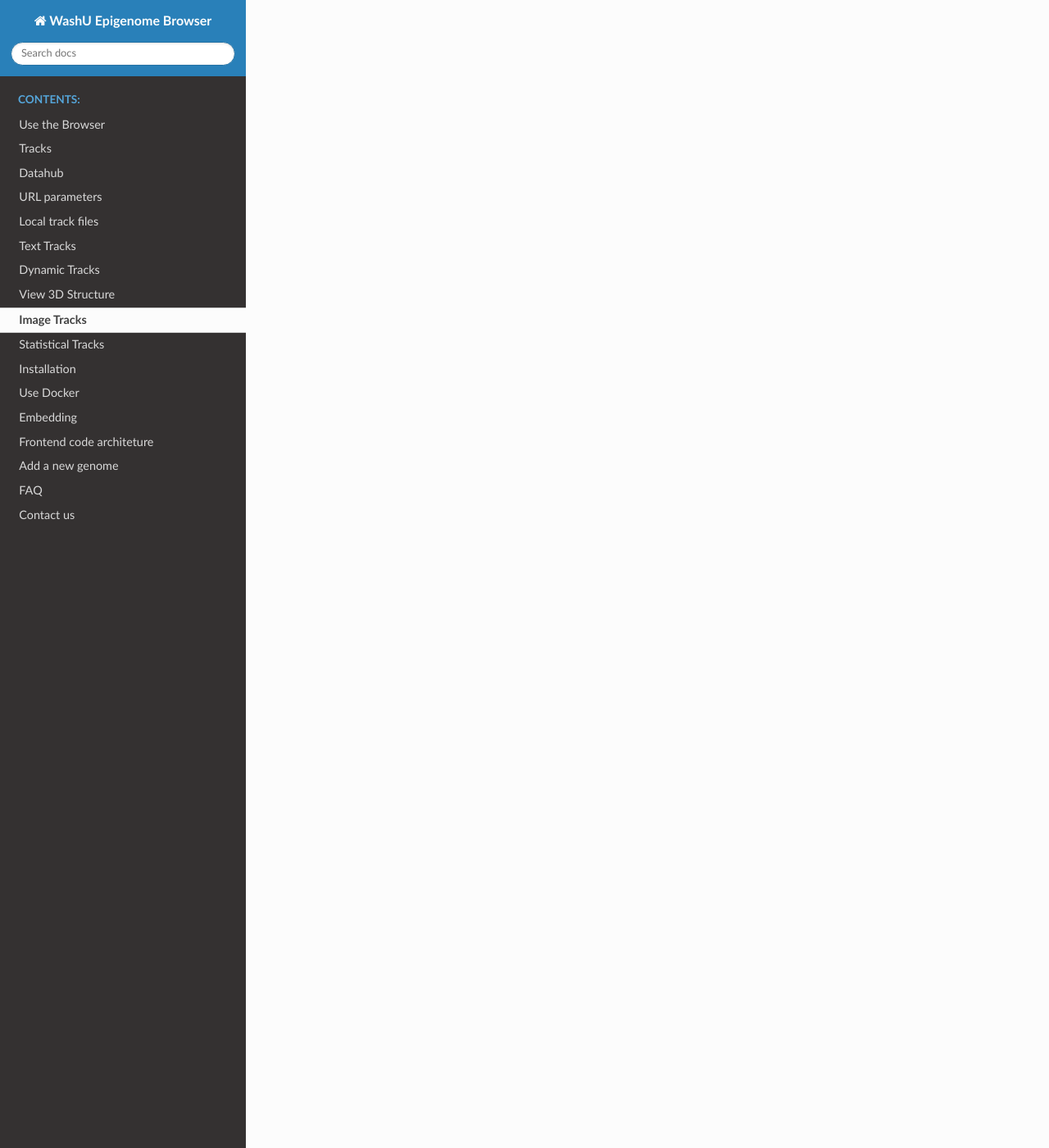
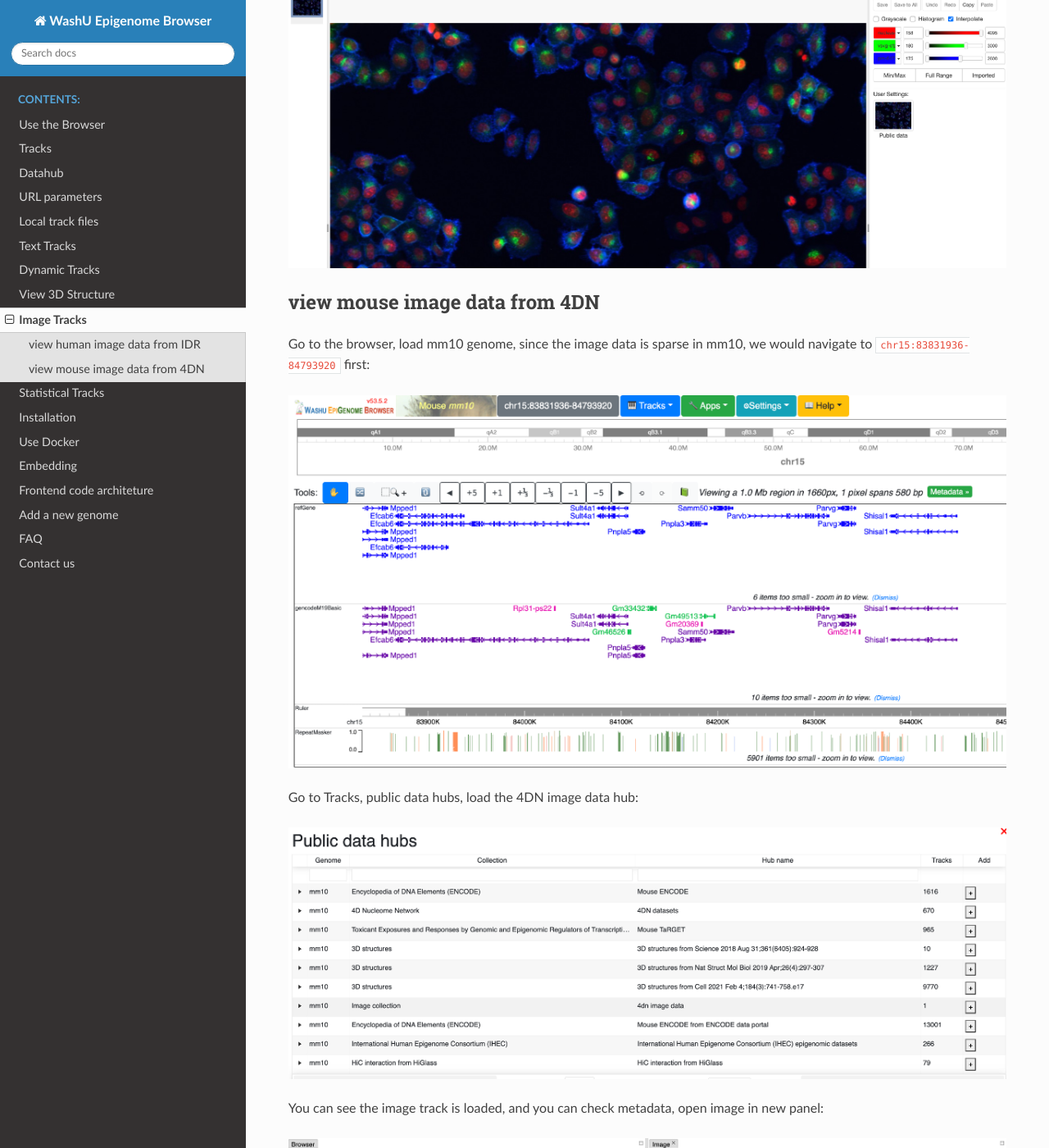
Before and after one commit to lidaof/eg-docs, a Sphinx documentation site: the page built from docs/image.rst, in a window 1280 px wide and 1400 px high, scrolled down 3317 px. Shown: the whole window at 82% size. Built offline with Sphinx 7.4.7 and the Read the Docs theme 2.0.0, drawn with Linux system fonts in a browser that asks for light colours; some of the changed text lies outside the part shown.

Commit message:
image track

```diff
--- a/docs/image.rst
+++ b/docs/image.rst
@@ -4,3 +4,51 @@
 The browser currently supports loading image data from Omero server hosted by `4DN data portal <https://data.4dnucleome.org/>`_  and `Image Data Resource (IDR) <https://idr.openmicroscopy.org/>`_. An example interface after loading one image track is illustrated below:
 
 .. image:: _static/image_track_example.png
+
+view human image data from IDR
+------------------------------
+
+Go the browser, choose hg38:
+
+.. image:: _static/imagetrack1.png
+
+Go to Tracks, public data hubs, load the IDR image data hub:
+
+.. image:: _static/imagetrack2.png
+
+You can see the browser window is load with the image track:
+
+.. image:: _static/imagetrack3.png
+
+Click any of the image to show metadata popup:
+
+.. image:: _static/imagetrack4.png
+
+Click View larger image button to see the image in a new panel:
+
+.. image:: _static/imagetrack5.png
+
+Click ``View in Omero`` button in the new panel to see the image details in IDR website:
+
+.. image:: _static/imagetrack6.png
+
+view mouse image data from 4DN
+------------------------------
+
+Go to the browser, load mm10 genome, since the image data is sparse in mm10, we would navigate to ``chr15:83831936-84793920`` first:
+
+.. image:: _static/imagetrack7.png
+
+Go to Tracks, public data hubs, load the 4DN image data hub:
+
+.. image:: _static/imagetrack8.png
+
+You can see the image track is loaded, and you can check metadata, open image in new panel:
+
+.. image:: _static/imagetrack9.png
+
+Besides the link to Omero server is provided, there is also a button which links you to the 4DN details page:
+
+.. image:: _static/imagetrack10.png
+
+.. image:: _static/imagetrack11.png
```
Also changed, not shown: docs/_static/imagetrack1.png (added), docs/_static/imagetrack10.png (added), docs/_static/imagetrack11.png (added), docs/_static/imagetrack2.png (added), docs/_static/imagetrack3.png (added), docs/_static/imagetrack4.png (added), docs/_static/imagetrack5.png (added), docs/_static/imagetrack6.png (added), docs/_static/imagetrack7.png (added), docs/_static/imagetrack8.png (added), docs/_static/imagetrack9.png (added).
